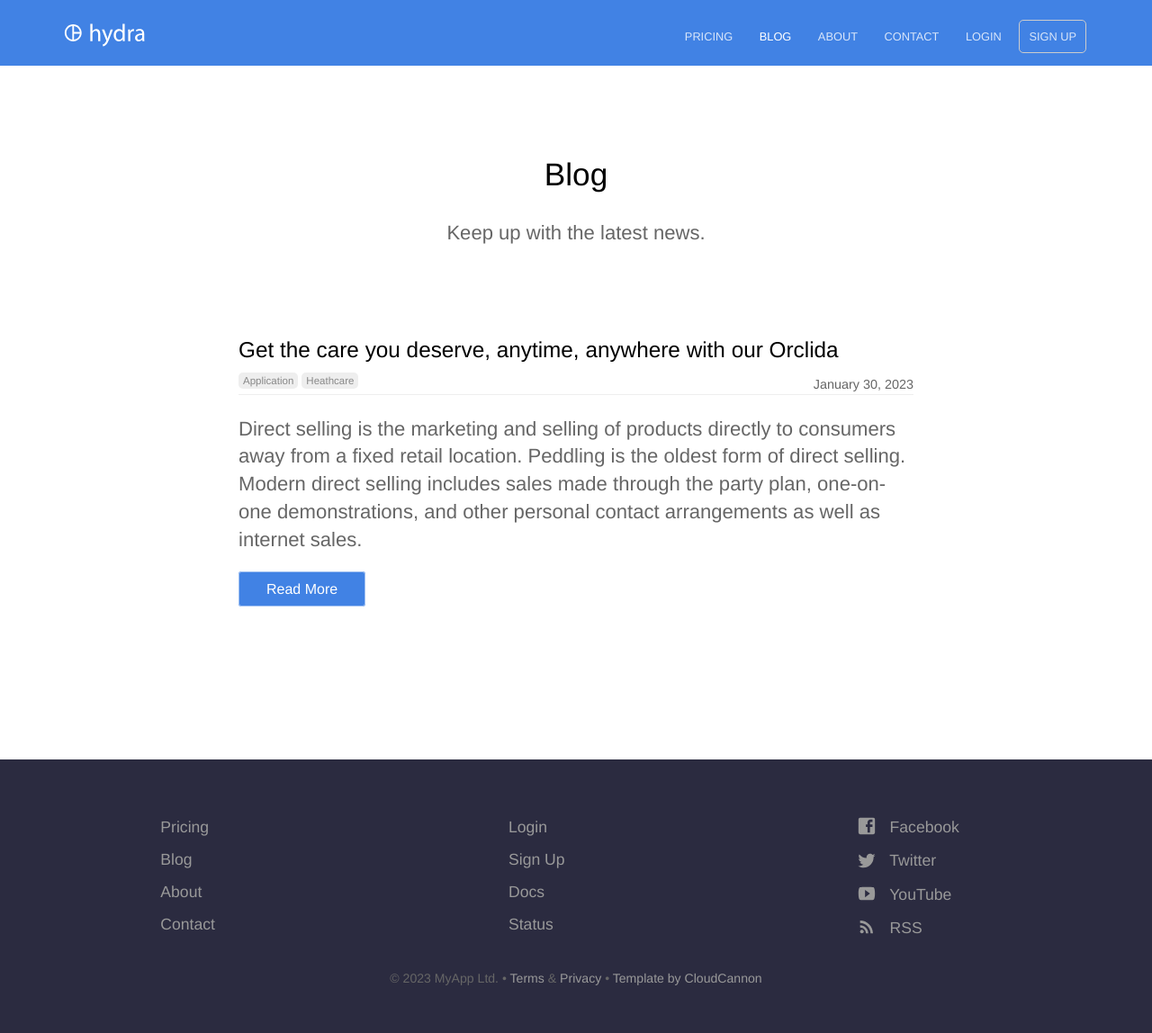
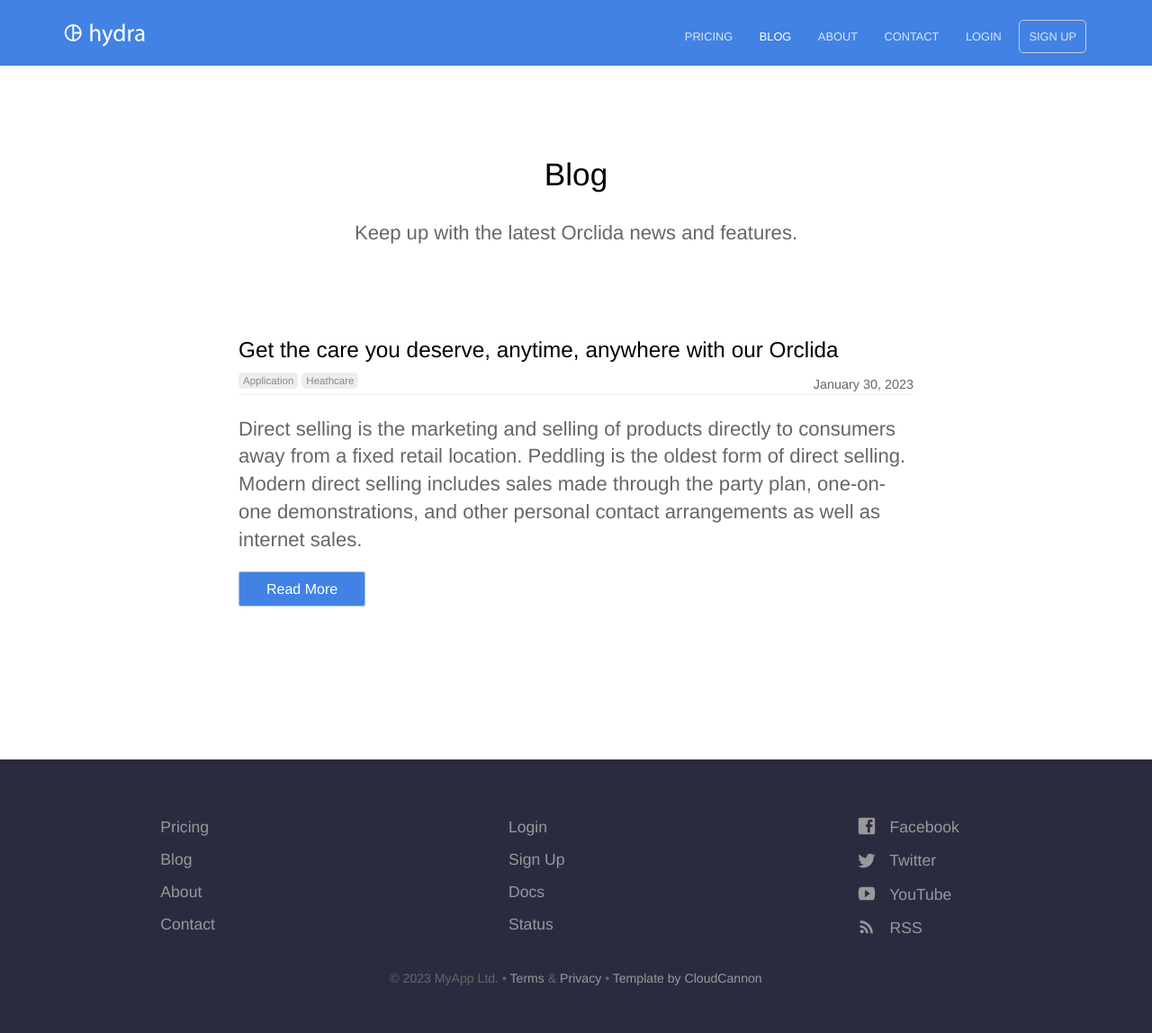
Before and after one commit to STIERTH1/orclida_dev.github.io, a Jekyll site: the page built from blog/index.html, in a window 1280 px wide. Shown: the whole page at 90% size. Built offline with Jekyll 4.4.1, drawn with Linux system fonts in a browser that asks for light colours; the list of posts is cut into pages by our own code.

Commit message:
Update index.html

```diff
--- a/blog/index.html
+++ b/blog/index.html
@@ -1,6 +1,6 @@
 ---
 title: Blog
-description: Keep up with the latest news.
+description: Keep up with the latest Orclida news and features.
 ---
 
 <div class="text-container">
```
